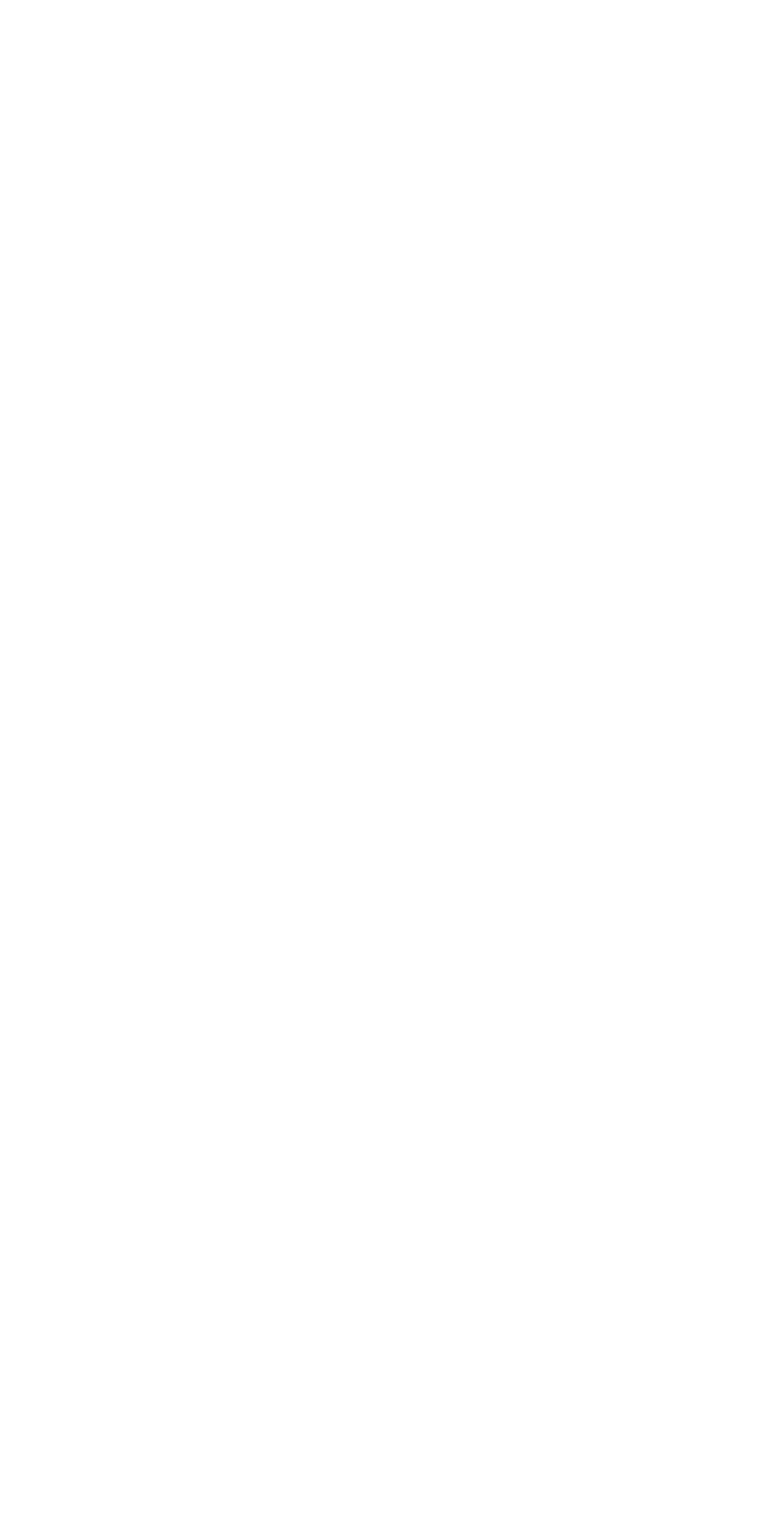
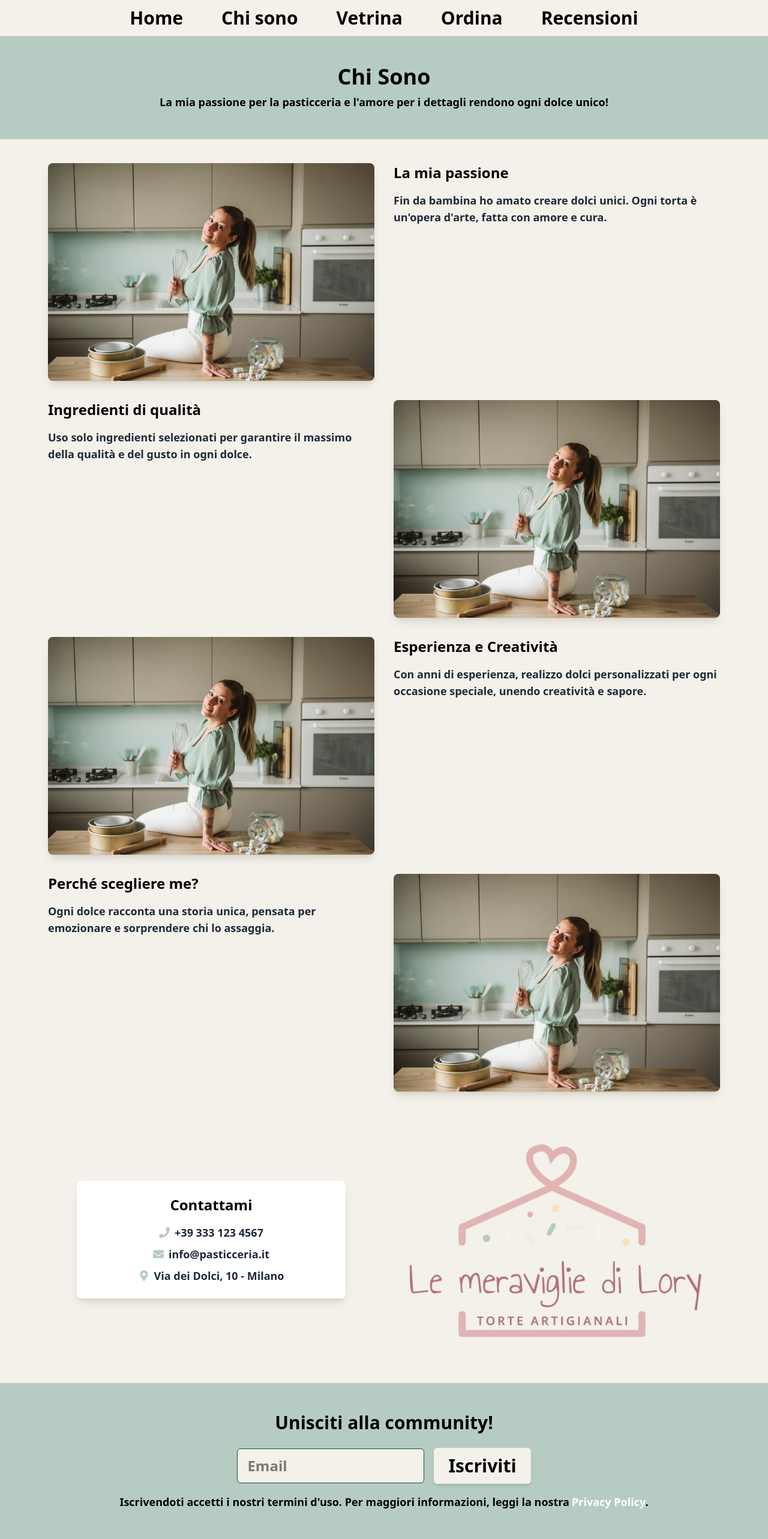
Before and after one commit to Iakonan/le-meraviglie-di-lory, a React (Vite) app in the folder frontend/: page /chi-sono in a window 1280 px wide. Before the commit this address had no page. Shown: the top 2566 px of the page at 60% size. Before the commit the page ends 800 px from the top, so only its background shows below. Built offline with nearby package versions, Linux system fonts and the light colour scheme; a web font is replaced by a local one.

Commit message:
vista chi sono completata

```diff
--- a/frontend/src/App.jsx
+++ b/frontend/src/App.jsx
@@ -4,6 +4,7 @@ import { AuthProvider, useAuth } from "./context/AuthContext";
 import HomePage from "./components/HomePage";
 import Showcase from "./pages/Showcase";
 import OrderForm from "./pages/OrderForm";
+import ChiSono from "./pages/ChiSono";
 import DashboardHome from "./pages/DashboardHome";
 import DashboardOrders from "./pages/DashboardOrders";
 import DashboardGallery from "./pages/DashboardGallery";
@@ -46,6 +47,8 @@ function PageLoaderWrapper() {
         <Route path="/vetrina" element={<Showcase />} />
         <Route path="/admin" element={<AdminLogin />} />
         <Route path="/ordina" element={<OrderForm />} />
+        <Route path="/chi-sono" element={<ChiSono />} />
+
 
         {/* 🔐 Rotte protette per la Dashboard */}
         <Route path="/dashboard" element={<ProtectedRoute element={<DashboardHome />} />} />
--- a/frontend/src/components/Sidebar.jsx
+++ b/frontend/src/components/Sidebar.jsx
@@ -60,7 +60,9 @@ export default function Sidebar() {
             <li className="p-3 hover:bg-secondary-500 md:hover:bg-transparent cursor-pointer">
               <Link to="/">Home</Link>
             </li>
-            <li className="p-3 hover:bg-secondary-500 md:hover:bg-transparent cursor-pointer">Chi Sono</li>
+            <li className="p-3 hover:bg-secondary-500 md:hover:bg-transparent cursor-pointer">
+              <Link to="/chi-sono">Chi sono</Link> {/* Link alla Bio */}
+            </li>
             <li className="p-3 hover:bg-secondary-500 md:hover:bg-transparent cursor-pointer">
               <Link to="/vetrina">Vetrina</Link> {/* Link alla Vetrina */}
             </li>
--- /dev/null
+++ b/frontend/src/pages/ChiSono.jsx
@@ -0,0 +1,107 @@
+import Sidebar from "../components/Sidebar";
+import Newsletter from "../components/Newsletter";
+import Footer from "../components/Footer";
+import { FaPhone, FaEnvelope, FaMapMarkerAlt } from "react-icons/fa";
+
+export default function ChiSono() {
+  return (
+    <div className="relative min-h-screen bg-primary-500 flex flex-col items-center">
+      <Sidebar />
+
+      {/* Header con sfondo a tutta larghezza */}
+      <header className="text-center py-12 w-full px-20 bg-secondary-500 mb-5">
+        <h1 className="text-4xl font-bold text-black">Chi Sono</h1>
+        <p className="text-lg text-black mt-2">
+          La mia passione per la pasticceria e l'amore per i dettagli rendono ogni dolce unico!
+        </p>
+      </header>
+
+      {/* Grid per testo e immagini (come pagina di giornale) */}
+      <section className="w-full max-w-6xl mx-auto px-4 grid grid-cols-1 md:grid-cols-2 gap-8 justify-items-center mt-5">
+        {/* Sezione 1 - Immagine a sinistra, Testo a destra */}
+        <img
+          src="/loryheader.jpg"
+          alt="Passione per la pasticceria"
+          className="rounded-lg shadow-lg"
+        />
+        <div>
+          <h2 className="text-2xl font-semibold mb-4">La mia passione</h2>
+          <p className="text-lg text-gray-800">
+            Fin da bambina ho amato creare dolci unici. Ogni torta è un'opera d'arte, fatta con amore e cura.
+          </p>
+        </div>
+
+        {/* Sezione 2 - Testo a sinistra, Immagine a destra */}
+        <div>
+          <h2 className="text-2xl font-semibold mb-4">Ingredienti di qualità</h2>
+          <p className="text-lg text-gray-800">
+            Uso solo ingredienti selezionati per garantire il massimo della qualità e del gusto in ogni dolce.
+          </p>
+        </div>
+        <img
+          src="/loryheader.jpg"
+          alt="Ingredienti di qualità"
+          className="rounded-lg shadow-lg"
+        />
+
+        {/* Sezione 3 - Immagine a sinistra, Testo a destra */}
+        <img
+          src="/loryheader.jpg"
+          alt="Esperienza nella pasticceria"
+          className="rounded-lg shadow-lg"
+        />
+        <div>
+          <h2 className="text-2xl font-semibold mb-4">Esperienza e Creatività</h2>
+          <p className="text-lg text-gray-800">
+            Con anni di esperienza, realizzo dolci personalizzati per ogni occasione speciale, unendo creatività e sapore.
+          </p>
+        </div>
+
+        {/* Sezione 4 - Testo a sinistra, Immagine a destra */}
+        <div>
+          <h2 className="text-2xl font-semibold mb-4">Perché scegliere me?</h2>
+          <p className="text-lg text-gray-800">
+            Ogni dolce racconta una storia unica, pensata per emozionare e sorprendere chi lo assaggia.
+          </p>
+        </div>
+        <img
+          src="/loryheader.jpg"
+          alt="Torte personalizzate"
+          className="rounded-lg shadow-lg"
+        />
+      </section>
+      <section className="w-full max-w-6xl mx-auto px-4 mt-12 grid grid-cols-1 md:grid-cols-2 gap-8 items-center">
+        {/* Card Contatti */}
+        <div className="flex justify-center">
+          <div className="bg-white p-6 shadow-lg rounded-lg text-center w-full max-w-md">
+            <h2 className="text-2xl font-bold text-black mb-4">Contattami</h2>
+            <p className="text-lg text-gray-800 mb-2 flex items-center justify-center gap-2">
+              <FaPhone className="text-secondary-500" /> +39 333 123 4567
+            </p>
+            <p className="text-lg text-gray-800 mb-2 flex items-center justify-center gap-2">
+              <FaEnvelope className="text-secondary-500" /> info@pasticceria.it
+            </p>
+            <p className="text-lg text-gray-800 flex items-center justify-center gap-2">
+              <FaMapMarkerAlt className="text-secondary-500" /> Via dei Dolci, 10 - Milano
+            </p>
+          </div>
+        </div>
+
+        {/* Immagine contatto - visibile solo su Desktop */}
+        <div className="hidden md:block">
+          <img
+            src="/logo2.png"
+            alt="Contattami"
+            className="rounded-lg"
+          />
+        </div>
+      </section>
+
+      {/* 🔹 Sezione Newsletter e Footer (larghezza completa) */}
+      <div className="w-full mt-10">
+        <Newsletter />
+        <Footer />
+      </div>
+    </div>
+  );
+}
```
